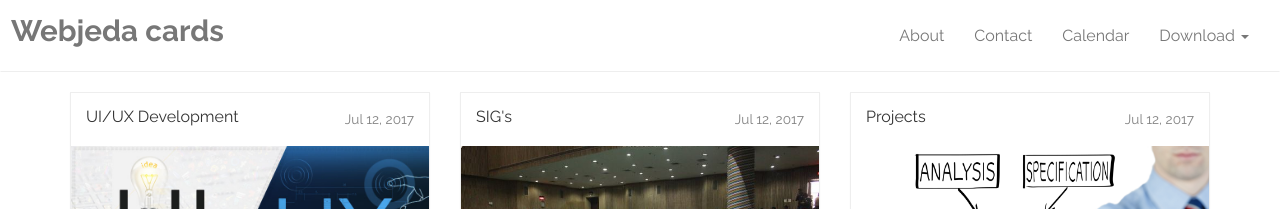
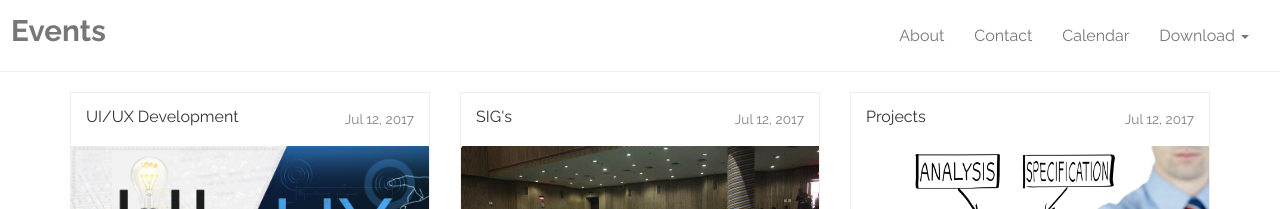
Before and after one commit to dhruvramdev/iosd-events, a Jekyll site: the page built from index.html, in a window 1280 px wide. Shown: the top 209 px of the page. Built offline with Jekyll 4.4.1, drawn with Linux system fonts in a browser that asks for light colours; nearby versions of some CDN libraries; the list of posts is cut into pages by our own code.

Commit message:
Adding Jekyll Admin

```diff
--- a/_config.yml
+++ b/_config.yml
@@ -6,8 +6,8 @@
 # 'jekyll serve'. If you change this file, please restart the server process.
 
 # Site settings
-title: Webjeda cards
-email: your-email@domain.com
+title: Events
+email: contact@iosd.tech
 description: > # this means to ignore newlines until "baseurl:"
   Webjeda Cards is a Bootstrap based jekyll theme for portfolio, photography or any kind of blog.
 
@@ -59,4 +59,4 @@
   style: compressed
 
 # Ruby Gems
-gems: [jekyll-paginate, jekyll-seo-tag]
+gems: [jekyll-paginate, jekyll-seo-tag, jekyll-admin]
```
